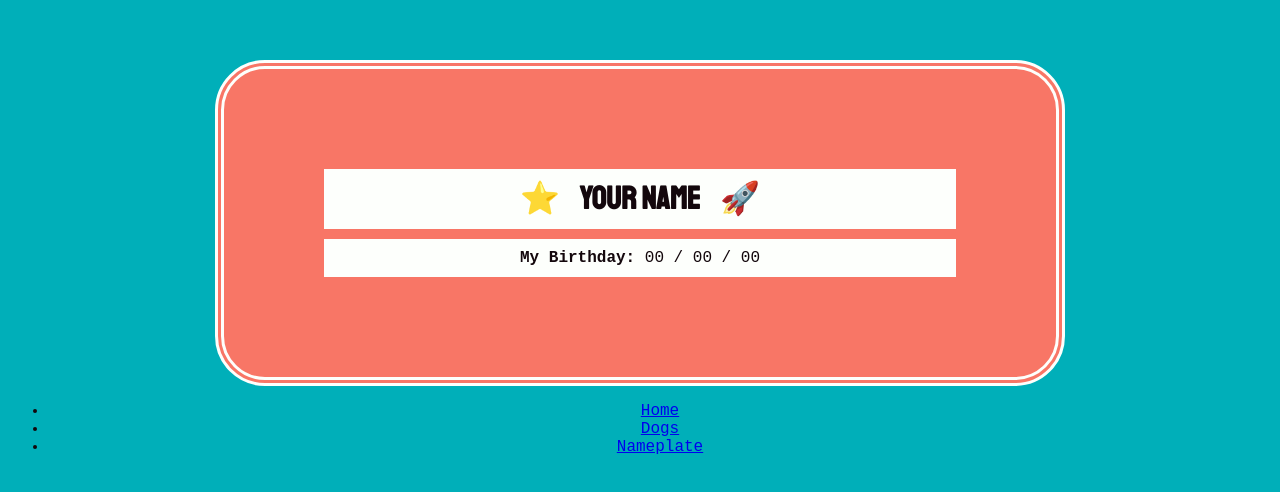
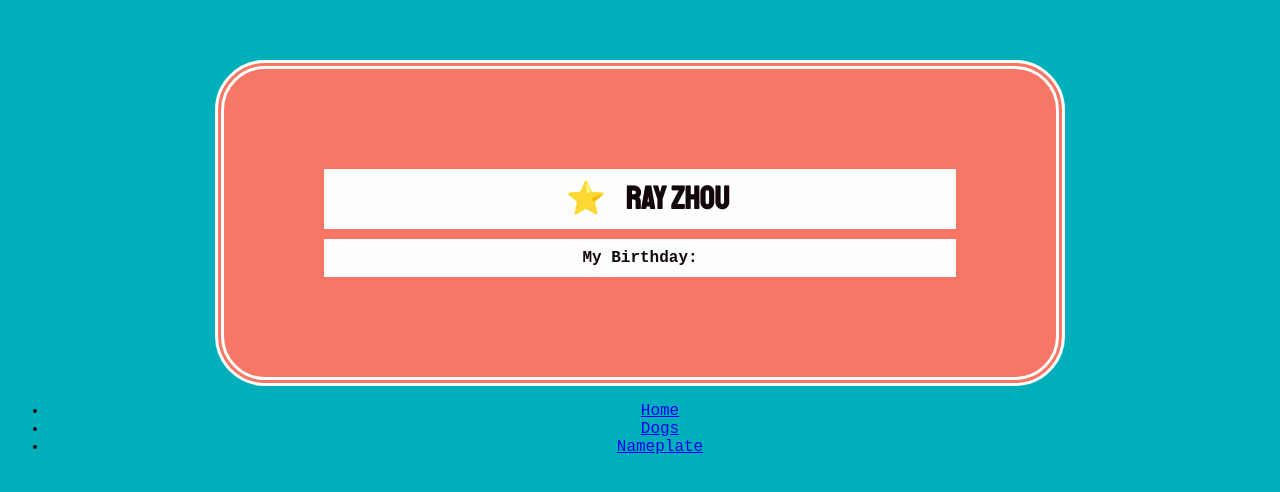
Before and after one commit to runquan-ray-zhou/starter-intro-to-dom, a plain HTML site: page nameplate/index.html in a window 1280 px wide. Shown: the part 142-634 px from the top of the page. Drawn offline with Linux system fonts and the light colour scheme.

Commit message:
complete nameplate excercise

```diff
--- a/nameplate/index.html
+++ b/nameplate/index.html
@@ -5,18 +5,19 @@
     <meta name="viewport" content="width=device-width" />
     <title>repl.it</title>
     <link href="style.css" rel="stylesheet" type="text/css" />
+    <script src="script.js" defer></script>
   </head>
 
   <body>
     <main>
       <h1>
         <span class="emoji">⭐️</span>
-        YOUR NAME
+        Ray Zhou
         <span class="emoji">🚀️️</span>
       </h1>
       <p>
         <span class="label">My Birthday:</span>
-        00 / 00 / 00
+        11 / 06 / 84
       </p>
     </main>
     <nav>
--- a/nameplate/script.js
+++ b/nameplate/script.js
@@ -0,0 +1,21 @@
+console.log("Just testing...");
+
+const h1 = document.querySelector("h1")
+
+// console.log(h1)
+
+// const emojis = document.querySelectorAll(".emoji")
+
+// for (let emoji of emojis) {
+//     h1.removeChild(emoji)
+// }
+
+const secondEmoji = document.querySelector(".emoji").nextElementSibling
+
+h1.removeChild(secondEmoji)
+
+const para = document.querySelector("p")
+
+const birthday = document.querySelector(".label").nextSibling
+
+para.removeChild(birthday)
```
